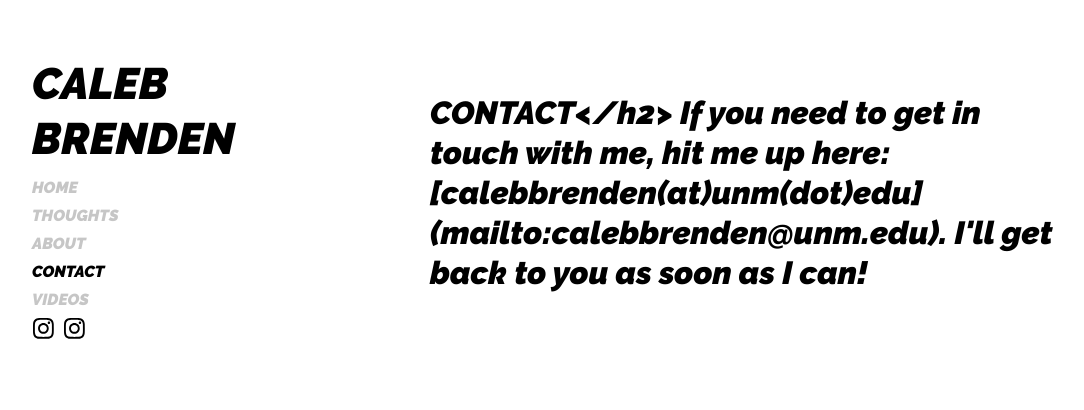
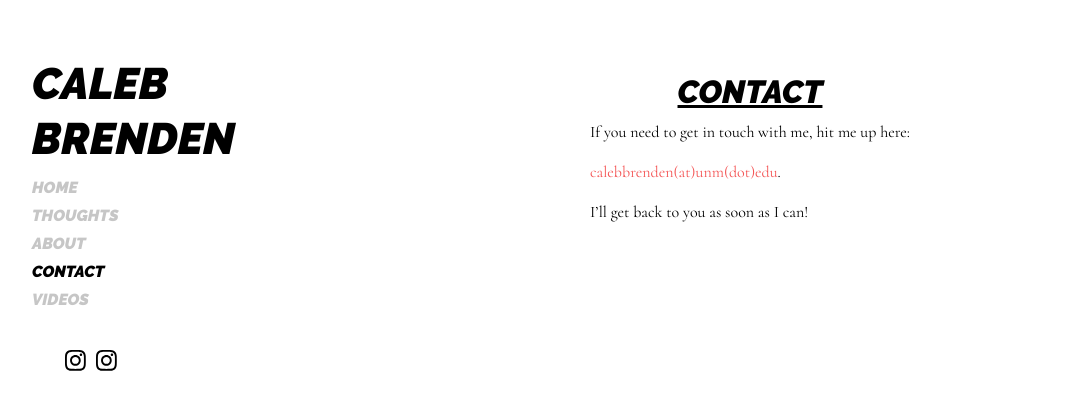
Before and after one commit to calebbrenden/my-site, a Jekyll site: the page built from contact.md, in a window 1280 px wide. Shown: the top 410 px of the page, without its empty margins (36-1120 px from the left). Built offline with Jekyll 4.4.1, drawn with Linux system fonts in a browser that asks for light colours.

Commit message:
added titles, padding to icons

```diff
--- a/_sass/hydeout/_layout.scss
+++ b/_sass/hydeout/_layout.scss
@@ -426,7 +426,7 @@ body {
   -webkit-box-pack: center;
       -ms-flex-pack: center;
           justify-content: center;
-  margin-top: 1rem;
+  padding: 2rem;
 
       /* full screen mode */
   @media (min-width: $large-breakpoint) {
--- a/contact.md
+++ b/contact.md
@@ -4,7 +4,7 @@ title: CONTACT
 sidebar_link: true
 ---
 
-<h1>CONTACT</h2>
+<h1 class="page-title">CONTACT</h1>
 
 If you need to get in touch with me, hit me up here:
 
```
Also changed, not shown: about.md (+1 -1 lines), videos.md (+2 -0 lines), 3 other files.
